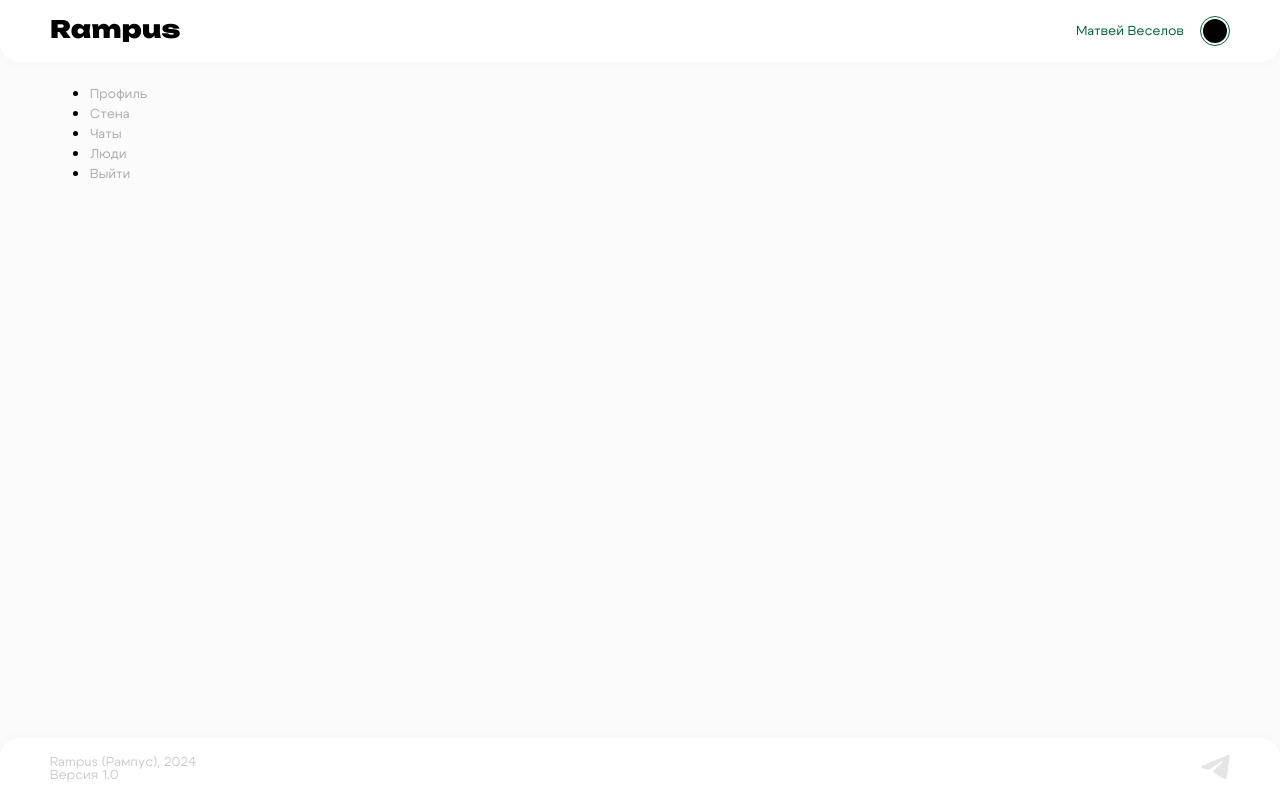
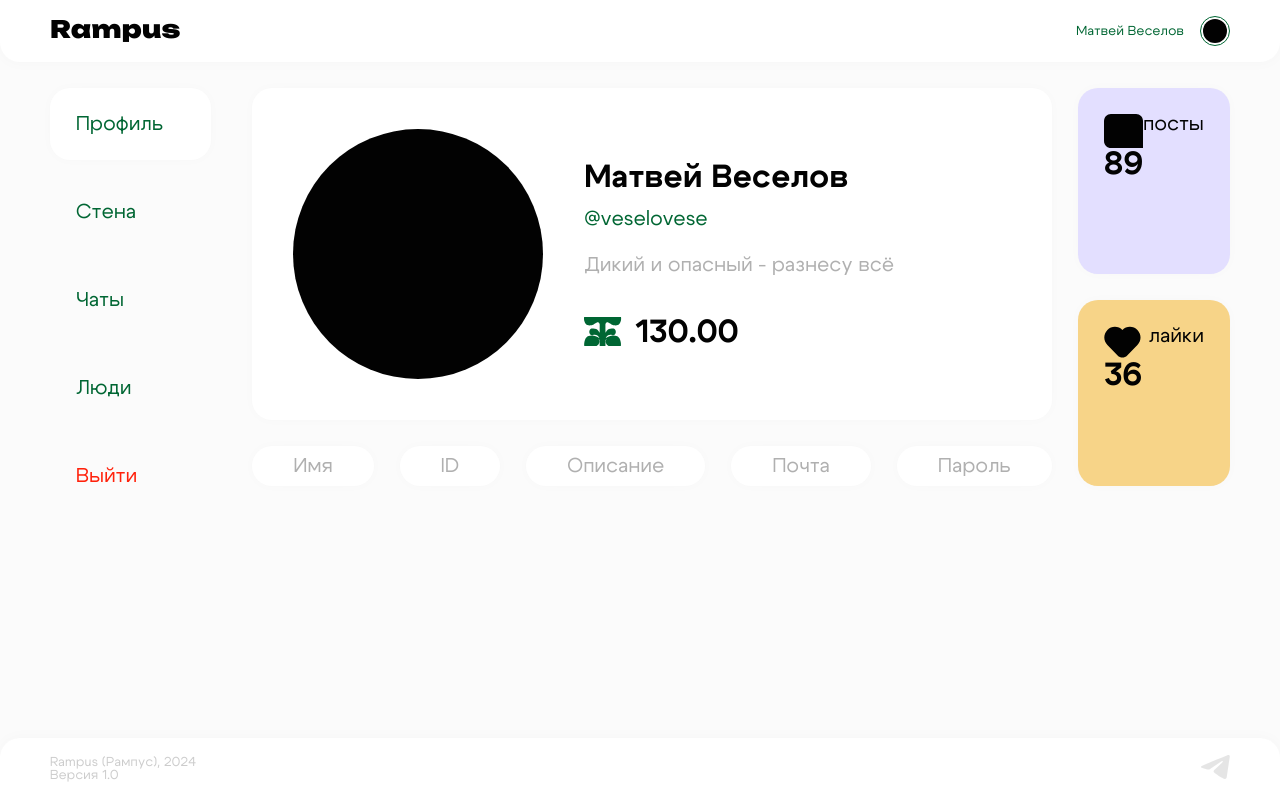
Before and after one commit to veselovese/rampus, a PHP site: page /profile in a window 1280 px wide. Run offline with PHP 8.4, Linux system fonts and the light colour scheme.

Commit message:
profile: all sections begin

```diff
--- a/css/main.css
+++ b/css/main.css
@@ -340,4 +340,55 @@
 
 .main-section {
     display: flex;
+    margin-top: 2.6rem;
 }
+
+.first-part {
+    width: 100%;
+    max-width: 25rem;
+    margin-right: 4.1rem;
+}
+
+.first-part ul {
+    list-style: none;
+    padding: 0;
+    margin: 0;
+    display: flex;
+    flex-direction: column;
+    gap: 1.6rem;
+}
+
+.first-part a {
+    font-size: var(--font-size-2);
+    color: var(--main-accent-color);
+}
+
+.first-part li {
+    padding: 2.6rem;
+    border-radius: 2rem;
+}
+
+#exit {
+    color: var(--error-accent-color);
+}
+
+.active {
+    box-shadow: var(--shadow-small);
+    background-color: var(--block-color);
+}
+
+.second-and-third-parts {
+    display: flex;
+    width: 100%;
+}
+
+.second-part {
+    width: 100%;
+    max-width: 80.6rem;
+}
+
+.third-part {
+    width: 100%;
+    /* max-width: 21.7rem; */
+    margin-left: 2.6rem;
+}
--- /dev/null
+++ b/css/profile.css
@@ -0,0 +1,140 @@
+@font-face {
+    font-display: swap;
+    font-family: 'Unbounded';
+    font-style: normal;
+    font-weight: 900;
+    src: url('/css/fonts/Unbounded-Black.woff') format('woff');
+  }
+
+@font-face {
+    font-display: swap;
+    font-family: 'Cygre';
+    font-style: normal;
+    font-weight: 400;
+    src: url('/css/fonts/Cygre-Regular.woff') format('woff');
+  }
+
+@font-face {
+    font-display: swap;
+    font-family: 'Cygre';
+    font-style: normal;
+    font-weight: 600;
+    src: url('/css/fonts/Cygre-Bold.woff') format('woff');
+  }
+
+* {
+    box-sizing: border-box;
+}
+
+:root {
+    --background-color: #FBFBFB;
+    --block-color: #FFFFFF;
+    --main-text-color: #020202;
+    --else-text-color-50: #02020250;
+    --else-text-color-33: #02020233;
+    --main-accent-color: #006633;
+    --else-accent-color-1: #E3DFFF;
+    --else-accent-color-2: #F7D488;
+    --error-accent-color: #FF220C;
+    --block-accent-color-110: #02020210;
+    --block-accent-color-06: #02020206;
+    --block-accent-color-210: #00663310;
+    --shadow-big: 0 0 15px #02020207;
+    --shadow-small: 0 0 12px #02020205;
+    --font-size-1: 1.3rem;
+    --font-size-2: 2rem;
+    --font-size-3: 3.2rem;
+
+    font-size: 62.5%;
+    height: 100%
+}
+
+.profile__user-info {
+    display: flex;
+    border-radius: 2rem;
+    background-color: var(--block-color);
+    box-shadow: var(--shadow-small);
+    padding: 4.1rem;
+    gap: 4.1rem;
+    align-items: center;
+}
+
+.profile__user-info .avatar {
+    max-width: 25rem;
+    max-height: 25rem;
+    border-radius: 12.5rem;
+}
+
+.profile__user-info .first-and-second-names {
+    font-weight: 700;
+    line-height: 1;
+    font-size: var(--font-size-3);
+}
+
+.profile__user-info .username {
+    color: var(--main-accent-color);
+    line-height: 1;
+    margin-top: 1.6rem;
+}
+
+.profile__user-info .description {
+    color: var(--else-text-color-50);
+    margin-top: 2.6rem;
+    line-height: 1;
+}
+
+.profile__user-info .balance {
+    display: flex;
+    align-items: center;
+    gap: 1.232rem;
+    font-size: var(--font-size-3);
+    font-weight: 700;
+    line-height: 1;
+    margin-top: 4.1rem;
+}
+
+.third-part {
+    display: flex;
+    flex-direction: column;
+    gap: 2.6rem;
+}
+
+.profile__posts, .profile__likes {
+    border-radius: 2rem;
+    padding: 2.6rem;
+    box-shadow: var(--shadow-small);
+    display: flex;
+    justify-content: space-between;
+    height: calc((39.8rem - 2.6rem) / 2);
+}
+
+.profile__posts {
+    background-color: var(--else-accent-color-1);
+}
+
+.profile__likes {
+    background-color: var(--else-accent-color-2);
+}
+
+.profole__user-menu {
+    display: flex;
+    gap: 2.6rem;
+    justify-content: space-between;
+    margin-top: 2.6rem;
+    color: var(--else-text-color-50);
+}
+
+.profole__user-menu span {
+    cursor: pointer;
+    background-color: var(--block-color);
+    box-shadow: var(--shadow-small);
+    padding: 1rem 4.1rem;
+    border-radius: 2rem;
+}
+
+.profile__posts div, .profile__likes div {
+    display: flex;
+    flex-direction: column;
+    font-size: var(--font-size-3);
+    font-weight: 700;
+}
--- a/profile.php
+++ b/profile.php
@@ -16,20 +16,55 @@
 <body>
     <?php require('header.php'); ?>
     <main>
+        <h1 class="title">Профиль пользователя в Rampus (Рампус)</h1>
         <section class="wrapper main-section">
-            <nav>
+            <nav class="first-part">
                 <ul>
-                    <li><a>Профиль</a></li>
-                    <li><a>Стена</a></li>
-                    <li><a>Чаты</a></li>
-                    <li><a>Люди</a></li>
-                    <li><a>Выйти</a></li>
+                    <li class="active"><a href="./profile">Профиль</a></li>
+                    <li><a href="./wall">Стена</a></li>
+                    <li><a href="./chats">Чаты</a></li>
+                    <li><a href="./people">Люди</a></li>
+                    <li><a id="exit" href="./exit">Выйти</a></li>
                 </ul>
             </nav>
-            <div></div>
-            <div class="third-part profile__posts-and-likes">
-                <div class="profile__posts"></div>
-                <div class="profile__likes"></div>
+            <div class="second-and-third-parts" >
+                <div class="second-part">
+                    <div class="profile__user-info">
+                        <img class="avatar" src="uploads/avatar/noavatar.jpg">
+                        <div>
+                            <p class="first-and-second-names"><span>Матвей</span> <span>Веселов</span></p>
+                            <p class="username">@veselovese</p>
+                            <p class="description">Дикий и опасный - разнесу всё</p>
+                            <div class="balance">
+                                <img src="pics/EcoCoinLogo.svg">
+                                <p>130.00</p>
+                            </div>
+                        </div>
+                    </div>
+                    <div class="profole__user-menu">
+                        <span>Имя</span>
+                        <span>ID</span>
+                        <span>Описание</span>
+                        <span>Почта</span>
+                        <span>Пароль</span>
+                    </div>
+                </div>
+                <div class="third-part">
+                    <div class="profile__posts">
+                        <div>
+                            <img src="pics/PostIcon.svg">
+                            <span>89</span>
+                        </div>
+                        <p>посты</p>
+                    </div>
+                    <div class="profile__likes">
+                        <div>
+                            <img src="pics/LikeIcon.svg">
+                            <span>36</span>
+                        </div>
+                        <p>лайки</p>
+                    </div>
+                </div>
             </div>
         </section>
     </main>
```
Also changed, not shown: pics/EcoCoinLogo.svg (added), pics/LikeIcon.svg (added), pics/PostIcon.svg (added).
